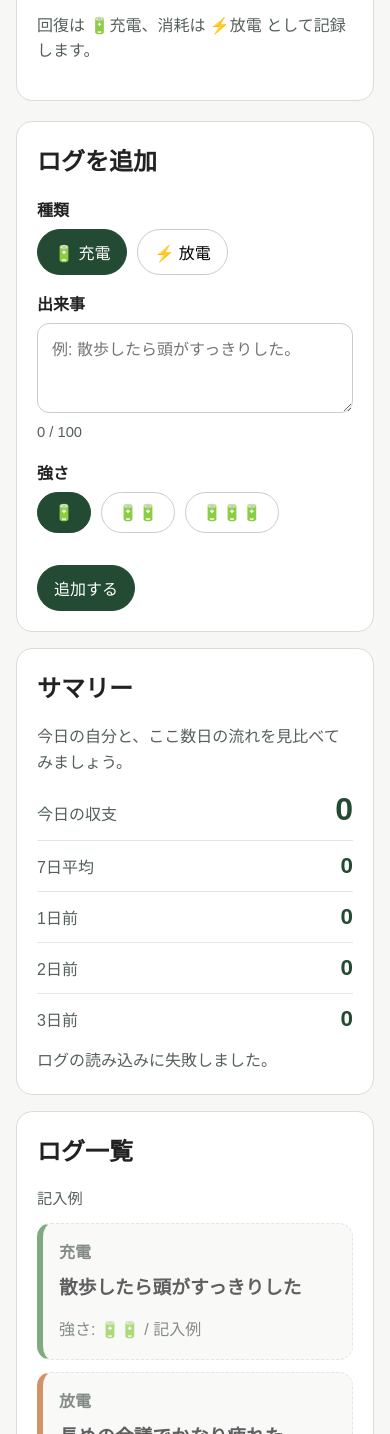
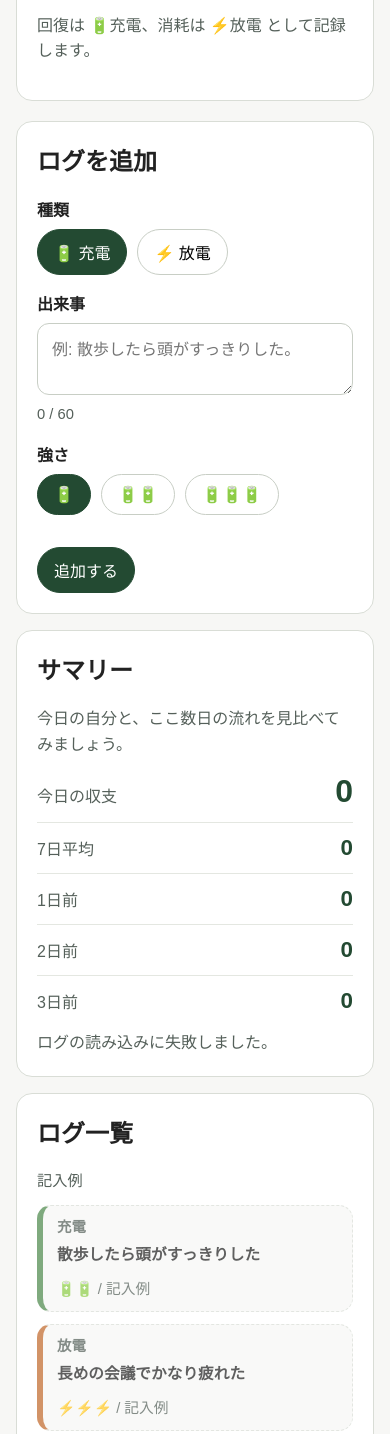
Before and after one commit to naosegu/energy-log, a plain HTML site: page frontend/index.html in a window 390 px wide. Shown: the part 166-1600 px from the top of the page. Drawn offline with Linux system fonts and the light colour scheme; no server answers.

Commit message:
ログ一覧をコンパクト化し、入力上限を調整

```diff
--- a/backend/functions/api/index.js
+++ b/backend/functions/api/index.js
@@ -239,8 +239,8 @@ function validateLogInput(body) {
     return 'title is required';
   }
 
-  if (trimmedTitle.length > 100) {
-    return 'title must be 100 characters or fewer';
+  if (trimmedTitle.length > 60) {
+    return 'title must be 60 characters or fewer';
   }
 
   return null;
--- a/frontend/index.html
+++ b/frontend/index.html
@@ -33,11 +33,11 @@
             <textarea
               id="title-input"
               class="text-area"
-              maxlength="100"
-              rows="3"
+              maxlength="60"
+              rows="2"
               placeholder="例: 散歩したら頭がすっきりした。"
             ></textarea>
-            <p id="title-count" class="helper-text">0 / 100</p>
+            <p id="title-count" class="helper-text">0 / 60</p>
           </div>
 
           <div class="field">
@@ -99,18 +99,26 @@
           <p class="example-label">記入例</p>
 
           <article class="list-item charge is-example">
-            <div>
-              <p class="item-type">充電</p>
-              <h3>散歩したら頭がすっきりした</h3>
-              <p class="item-meta">強さ: 🔋🔋 / 記入例</p>
+            <div class="item-main">
+              <div class="item-top">
+                <p class="item-type">充電</p>
+              </div>
+              <div class="item-bottom">
+                <h3>散歩したら頭がすっきりした</h3>
+                <p class="item-meta">🔋🔋 / 記入例</p>
+              </div>
             </div>
           </article>
 
           <article class="list-item discharge is-example">
-            <div>
-              <p class="item-type">放電</p>
-              <h3>長めの会議でかなり疲れた</h3>
-              <p class="item-meta">強さ: ⚡⚡⚡ / 記入例</p>
+            <div class="item-main">
+              <div class="item-top">
+                <p class="item-type">放電</p>
+              </div>
+              <div class="item-bottom">
+                <h3>長めの会議でかなり疲れた</h3>
+                <p class="item-meta">⚡⚡⚡ / 記入例</p>
+              </div>
             </div>
           </article>
         </div>
--- a/frontend/main.js
+++ b/frontend/main.js
@@ -122,7 +122,7 @@ function bindEvents() {
 }
 
 function updateTitleCount() {
-  titleCount.textContent = `${titleInput.value.length} / 100`;
+  titleCount.textContent = `${titleInput.value.length} / 60`;
 }
 
 function syncTypeButtons() {
@@ -241,14 +241,18 @@ function renderLogs() {
 
       return `
         <article class="list-item ${itemClass}">
-          <div>
-            <p class="item-type">${typeLabel}</p>
-            <h3>${escapeHtml(log.title)}</h3>
-            <p class="item-meta">強さ: ${strengthIcons} / 記録: ${formatDate(log.createdAt)}</p>
-          </div>
-          <div class="item-actions">
-            <button type="button" class="inline-button" data-edit-created-at="${log.createdAt}">編集</button>
-            <button type="button" class="inline-button" data-delete-created-at="${log.createdAt}">削除</button>
+          <div class="item-main">
+            <div class="item-top">
+              <p class="item-type">${typeLabel}</p>
+              <div class="item-actions">
+                <button type="button" class="inline-button" data-edit-created-at="${log.createdAt}">編集</button>
+                <button type="button" class="inline-button" data-delete-created-at="${log.createdAt}">削除</button>
+              </div>
+            </div>
+            <div class="item-bottom">
+              <h3>${escapeHtml(log.title)}</h3>
+              <p class="item-meta">${strengthIcons} / ${formatDate(log.createdAt)}</p>
+            </div>
           </div>
         </article>
       `;
--- a/frontend/style.css
+++ b/frontend/style.css
@@ -105,7 +105,7 @@ textarea {
 
 .text-area {
   width: 100%;
-  min-height: 90px;
+  min-height: 72px;
   padding: 12px 14px;
   border: 1px solid #c8cec5;
   border-radius: 12px;
@@ -200,11 +200,7 @@ textarea {
 }
 
 .list-item {
-  display: flex;
-  justify-content: space-between;
-  gap: 16px;
-  align-items: flex-start;
-  padding: 16px;
+  padding: 10px 14px;
   border: 1px solid var(--line);
   border-radius: 14px;
   background: #fcfcfb;
@@ -218,6 +214,24 @@ textarea {
   border-left: 6px solid var(--discharge);
 }
 
+.item-main {
+  display: grid;
+  gap: 6px;
+  width: 100%;
+}
+
+.item-top,
+.item-bottom {
+  display: flex;
+  justify-content: space-between;
+  align-items: center;
+  gap: 12px;
+}
+
+.item-top {
+  align-items: flex-start;
+}
+
 .item-type,
 .item-meta {
   margin: 0;
@@ -225,15 +239,34 @@ textarea {
 }
 
 .item-type {
-  margin-bottom: 6px;
   font-weight: 700;
+  font-size: 0.9rem;
+}
+
+.list-item h3 {
+  margin: 0;
+  font-size: 0.98rem;
+  line-height: 1.3;
+  flex: 1;
+  min-width: 0;
+}
+
+.item-meta {
+  flex-shrink: 0;
+  font-size: 0.92rem;
+}
+
+.item-actions {
+  flex-shrink: 0;
+  flex-wrap: nowrap;
 }
 
 .inline-button {
   border: 1px solid #c8cec5;
   border-radius: 999px;
   background: #fff;
-  padding: 8px 14px;
+  padding: 5px 10px;
+  font-size: 0.9rem;
   cursor: pointer;
 }
 
@@ -247,8 +280,14 @@ textarea {
   display: none !important;
 }
 
-@media (max-width: 720px) {
-  .list-item {
+@media (max-width: 560px) {
+  .item-top,
+  .item-bottom {
+    align-items: flex-start;
     flex-direction: column;
   }
+
+  .item-actions {
+    flex-wrap: wrap;
+  }
 }
```
